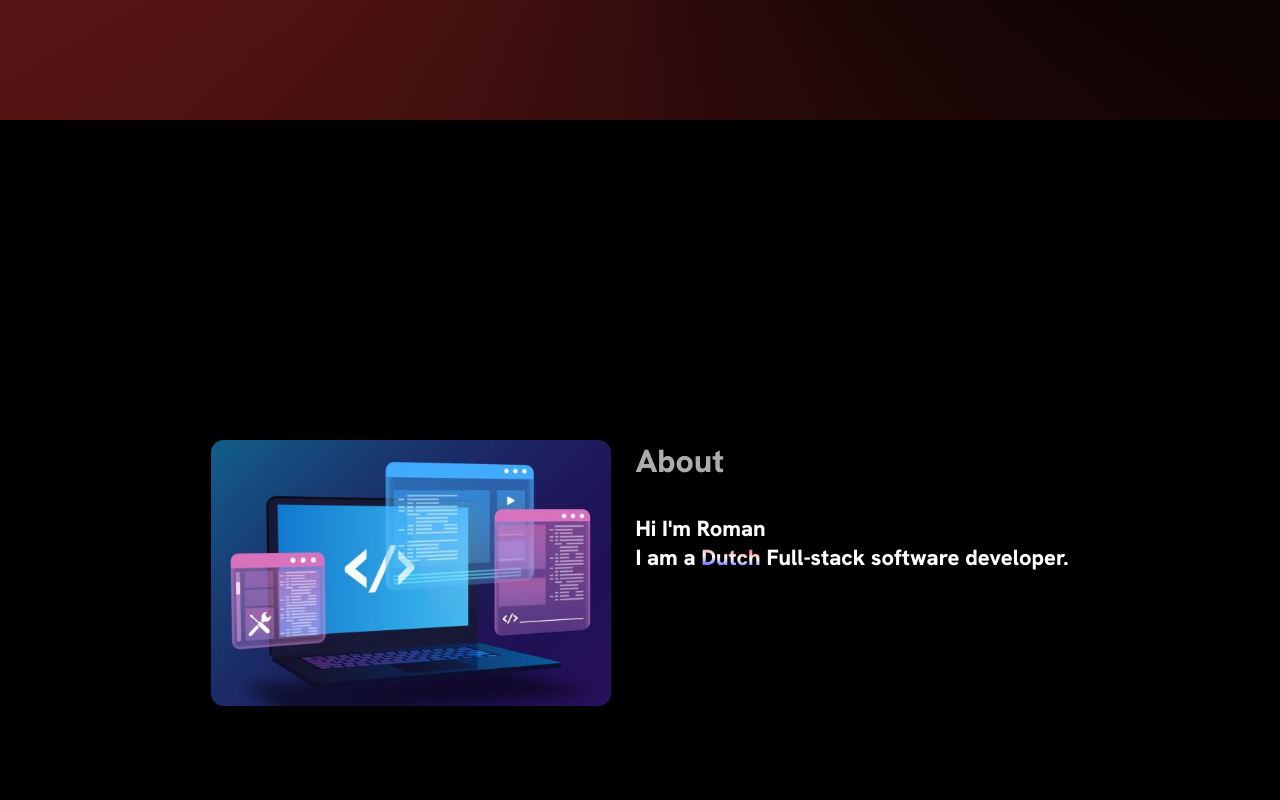
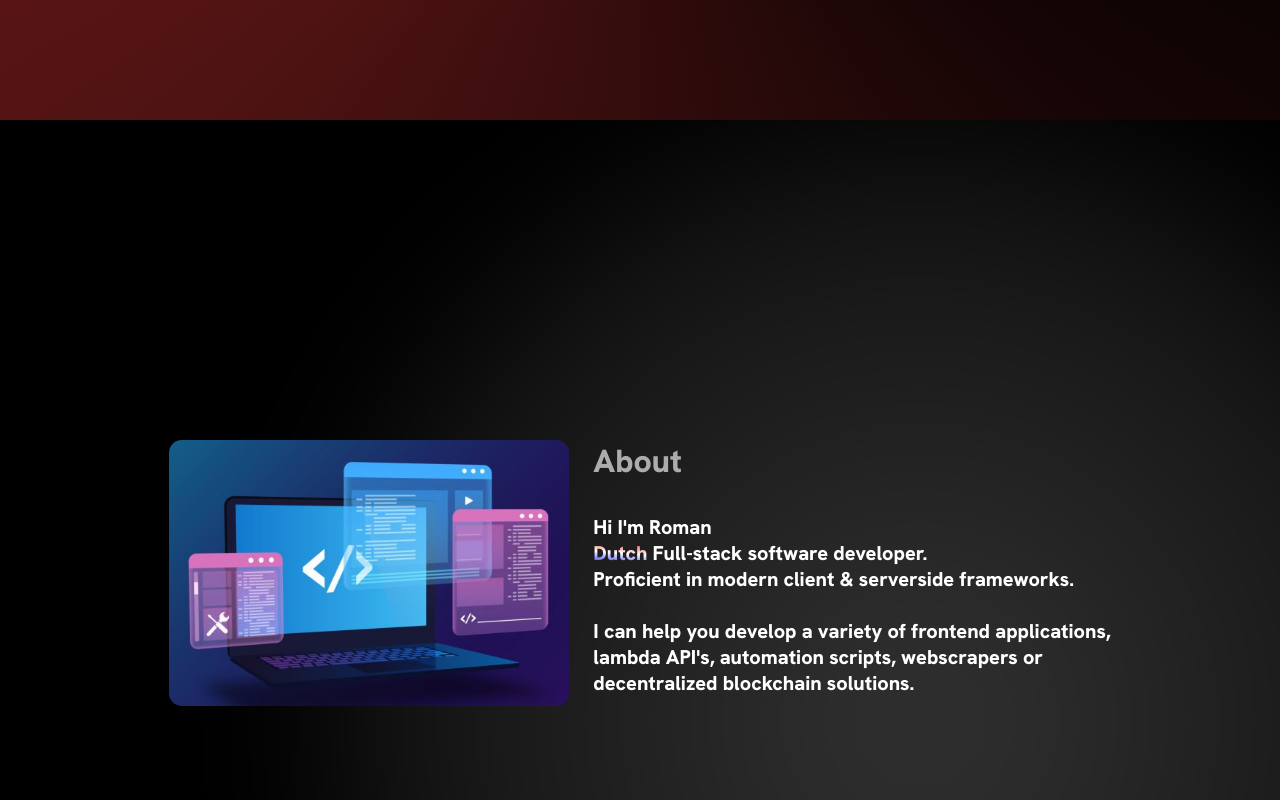
Before and after one commit to 0xRomRom/0xwebdev, a plain HTML site: page index.html in a window 1280 px wide. Shown: the part 680-1480 px from the top of the page. Drawn offline with Linux system fonts and the light colour scheme.

Commit message:
About par written

```diff
--- a/index.html
+++ b/index.html
@@ -36,6 +36,7 @@
         <!-- <canvas id="canvas"></canvas> -->
       </header>
       <div class="about">
+        <div class="blob"></div>
         <img
           src="./assets/Codegraphic.png"
           alt="Code Graphic"
@@ -46,8 +47,11 @@
 
           <p class="about-par">
             Hi I'm Roman<br />
-            I am a <span class="dutch">Dutch</span> Full-stack software
-            developer.
+            <span class="dutch">Dutch</span> Full-stack software developer.<br />
+            Proficient in modern client & serverside frameworks.<br /><br />
+            I can help you develop a variety of frontend applications,<br />
+            lambda API's, automation scripts, webscrapers or <br />decentralized
+            blockchain solutions.
           </p>
         </div>
       </div>
--- a/style.css
+++ b/style.css
@@ -155,6 +155,7 @@ header {
   justify-content: center;
   align-items: flex-start;
   gap: 1.5rem;
+  overflow: hidden;
 }
 
 .about-textbox {
@@ -170,6 +171,7 @@ header {
 .codegraphic {
   border-radius: 0.8rem;
   width: 25rem;
+  z-index: 10;
 }
 
 .about-hero {
@@ -179,7 +181,7 @@ header {
 }
 
 .about-par {
-  font-size: 22px;
+  font-size: 20px;
 }
 
 .dutch {
@@ -189,3 +191,15 @@ header {
   color: transparent;
   transition: background 0.5s, transform 0.25s, opacity 0.25s;
 }
+
+.blob {
+  position: absolute;
+  top: 0rem;
+  left: 20rem;
+  width: 1200px;
+  height: 1200px;
+  background: radial-gradient(white, gray, black);
+  border-radius: 50%;
+  filter: blur(80px);
+  opacity: 0.2;
+}
```
